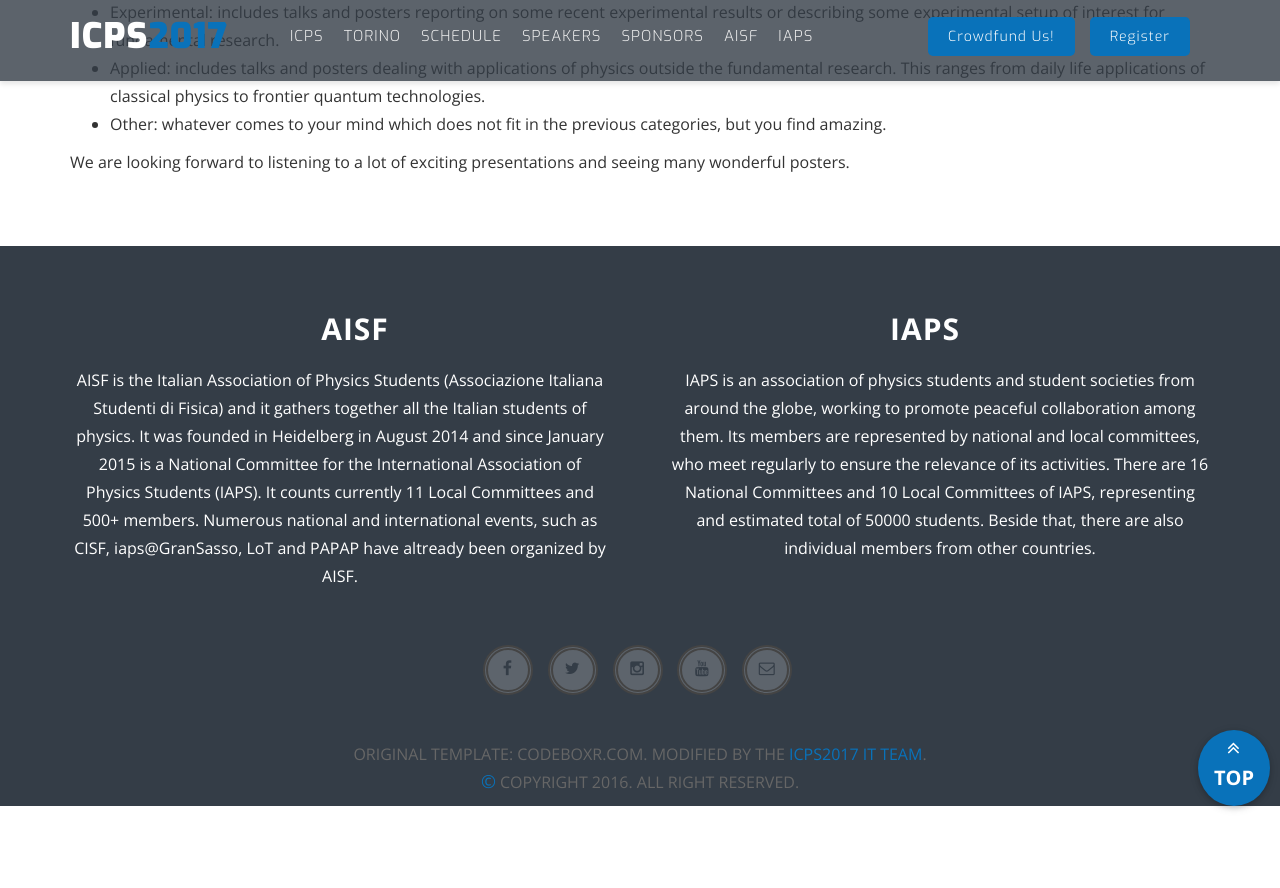
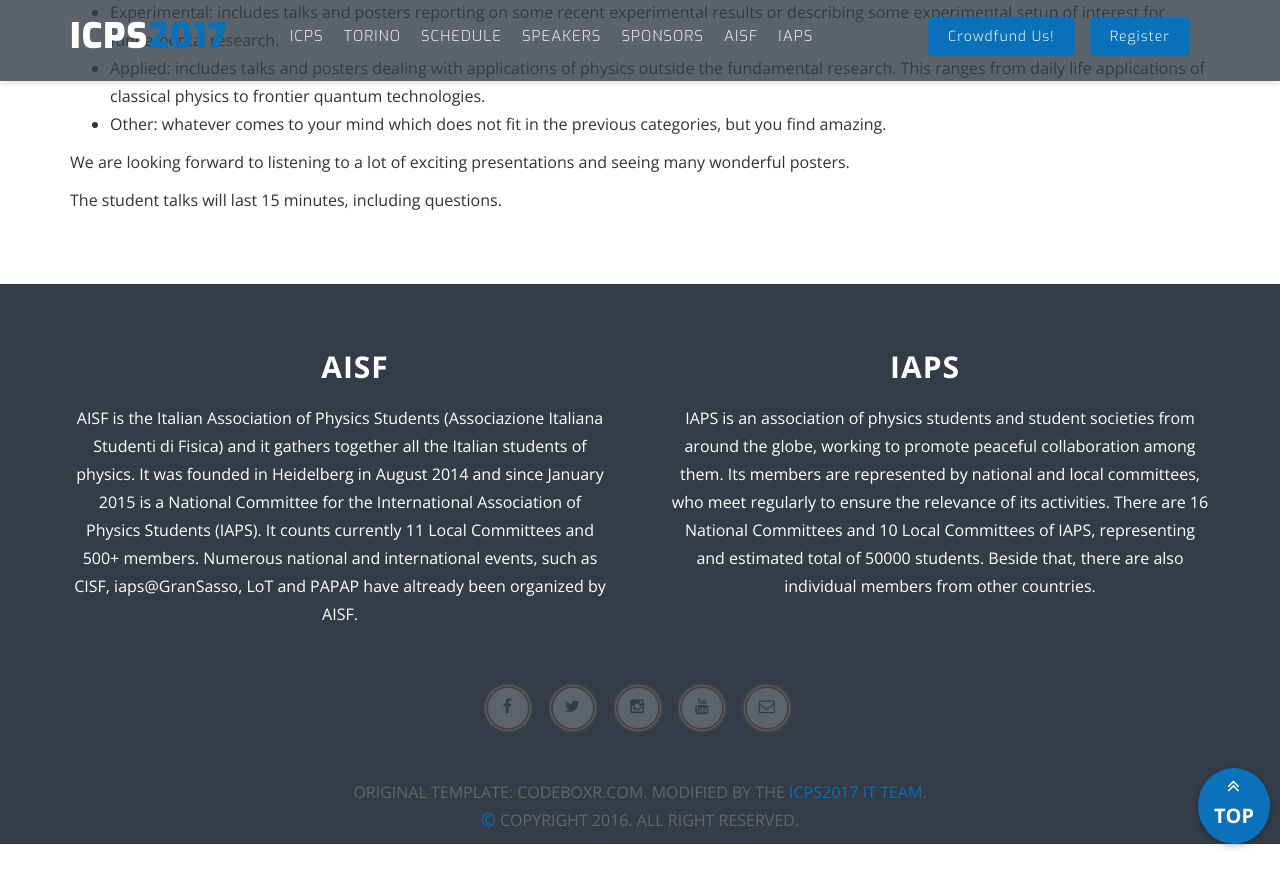
Before and after one commit to ICPS2017/ICPS2017.github.io, a Jekyll site: the page built from scientific-contribution.html, in a window 1280 px wide and 900 px high, scrolled down 648 px. Shown: the top 888 px of the window. Built offline with Jekyll 4.4.1, drawn with Linux system fonts in a browser that asks for light colours; nearby versions of some CDN libraries.

Commit message:
add 15 min talk info

```diff
--- a/scientific-contribution.html
+++ b/scientific-contribution.html
@@ -20,6 +20,7 @@ permalink: /scientific-contributions
 	</ul>
       </p>
       <p>We are looking forward to listening to a lot of exciting presentations and seeing many wonderful posters.</p>
+      <p>The student talks will last 15 minutes, including questions.</p>
     </article>
   </div>
 </div>
```
